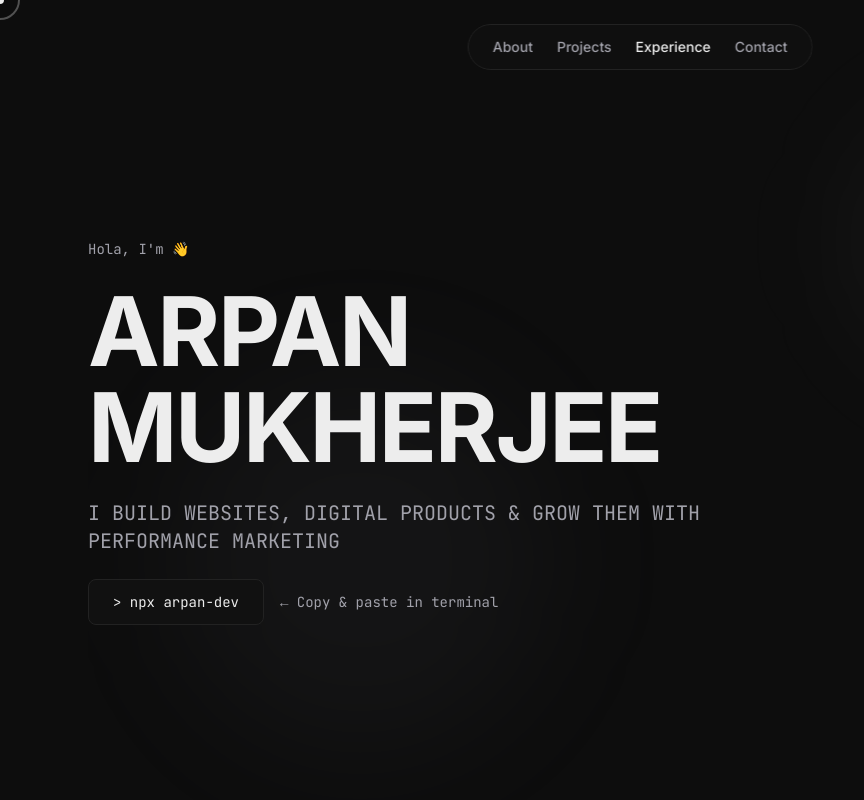
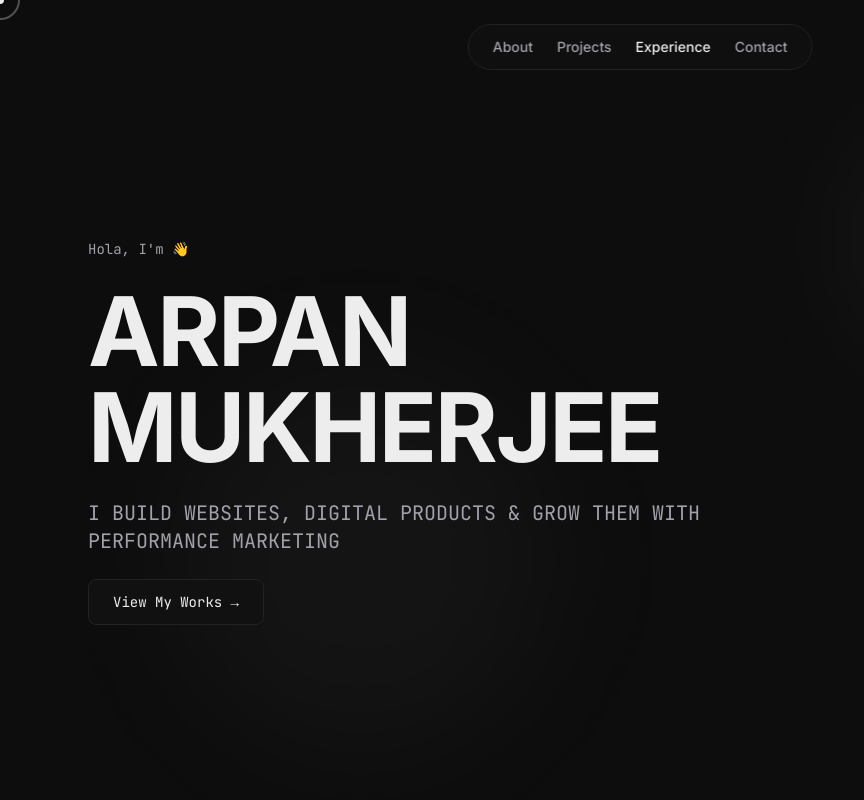
Before and after one commit to arpanmukherjee2006/arpanmukherjeeportfolio, a React (Vite) app: page / in a window 1280 px wide. Shown: the top 800 px of the page, without its empty margins (0-864 px from the left). Built offline with nearby package versions, Linux system fonts and the light colour scheme.

Commit message:
Updated portfolio with View My Works button and all features

```diff
--- a/src/components/Hero.jsx
+++ b/src/components/Hero.jsx
@@ -1,15 +1,8 @@
-import { useState } from 'react'
-
 export default function Hero() {
-  const [copied, setCopied] = useState(false)
-
-  const handleCopy = async () => {
-    try {
-      await navigator.clipboard.writeText('npx arpan-dev')
-      setCopied(true)
-      setTimeout(() => setCopied(false), 2000)
-    } catch (err) {
-      console.error('Failed to copy:', err)
+  const scrollToExperience = () => {
+    const experienceSection = document.getElementById('experience')
+    if (experienceSection) {
+      experienceSection.scrollIntoView({ behavior: 'smooth' })
     }
   }
 
@@ -34,25 +27,12 @@ export default function Hero() {
         <p className="text-text-secondary text-lg md:text-xl max-w-2xl leading-relaxed font-mono animate-fade-in-delay">
           I BUILD WEBSITES, DIGITAL PRODUCTS & GROW THEM WITH PERFORMANCE MARKETING
         </p>
-        <div className="flex items-center gap-4 mt-8 animate-fade-in-delay-2">
-          <div className="relative inline-block">
-            <button
-              onClick={handleCopy}
-              className="bg-dark-card border border-dark-border px-6 py-3 rounded-lg font-mono text-sm hover:border-text-primary hover:shadow-lg hover:shadow-text-primary/20 transition-all duration-300 group"
-            >
-              <span className="group-hover:animate-pulse">&gt;</span> npx arpan-dev
-            </button>
-
-            {/* Copy notification */}
-            {copied && (
-              <div className="absolute -top-12 left-1/2 transform -translate-x-1/2 bg-text-primary text-dark-bg px-4 py-2 rounded font-mono text-xs whitespace-nowrap animate-fade-in">
-                ✓ Copied to clipboard!
-              </div>
-            )}
-          </div>
-
-          <span className="text-text-secondary text-sm font-mono">← Copy & paste in terminal</span>
-        </div>
+        <button
+          onClick={scrollToExperience}
+          className="mt-8 bg-dark-card border border-dark-border px-6 py-3 rounded-lg font-mono text-sm hover:border-text-primary hover:shadow-lg hover:shadow-text-primary/20 transition-all duration-300 animate-fade-in-delay-2 group"
+        >
+          View My Works →
+        </button>
       </div>
 
       {/* Decorative elements */}
```
